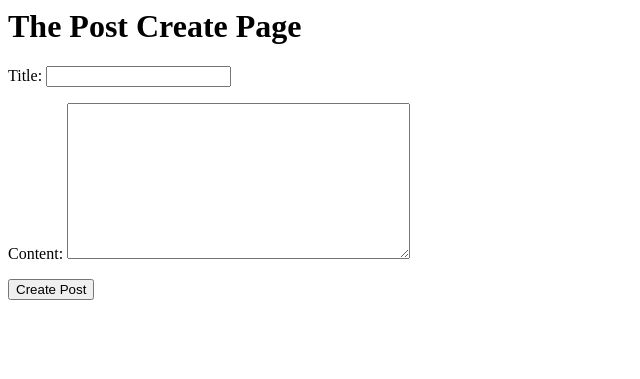
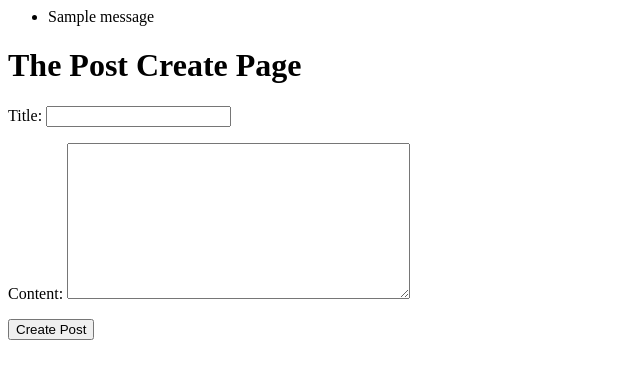
Before and after one commit to tinkerq/blog, a Django app: page /posts/create/ in a window 1280 px wide. Shown: the top 379 px of the page, without its empty margins (0-640 px from the left). Run offline with Django 3.2, Linux system fonts and the light colour scheme; one stand-in notice (Sample message) is shown.

Commit message:
Django message framework displaying messages

```diff
--- a/posts/templates/post_create.html
+++ b/posts/templates/post_create.html
@@ -4,6 +4,13 @@
     <title>Post Create</title>
 </head>
 <body>
+   {% if messages %}
+    <ul class="messages">
+        {% for message in messages %}
+        <li{% if message.tags %} class="{{ message.tags }}"{% endif %}>{{ message }}</li>
+        {% endfor %}
+    </ul>
+    {% endif %}
    <h1>The Post {{title}} Page</h1>
     <form action="{% url 'create' %}" method="POST">
     {% csrf_token %}
--- a/posts/views.py
+++ b/posts/views.py
@@ -2,11 +2,13 @@ from __future__ import unicode_literals
 from django.shortcuts import render,get_object_or_404,redirect
 from posts.models import *
 from .forms import *
+from django.contrib import messages
 
 def post_create(request):
     form = PostForm(request.POST or None)
     if form.is_valid():
         form.save()
+        messages.success(request, "Successfully Created!")
         return redirect("list")
     context = {
     "title": "Create",
```
Also changed, not shown: posts/templates/post_update.html (+7 -0 lines), db.sqlite3.
